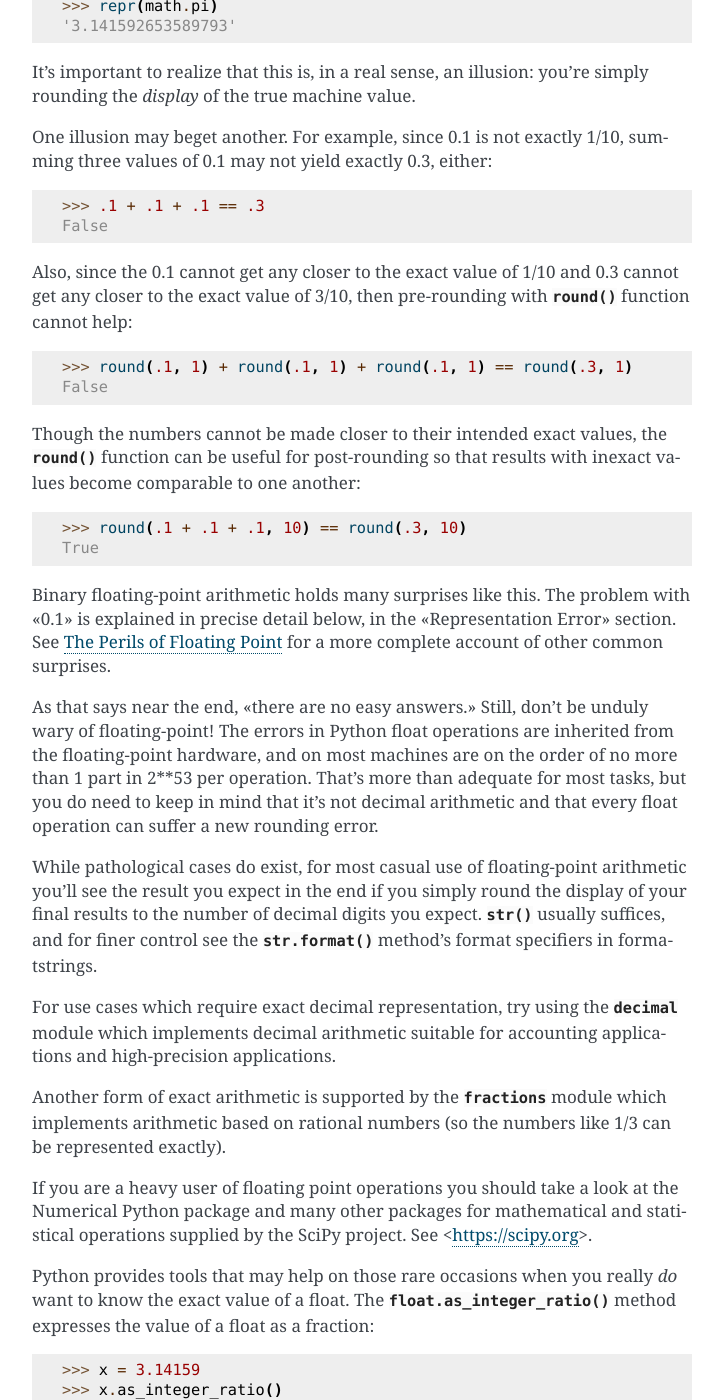
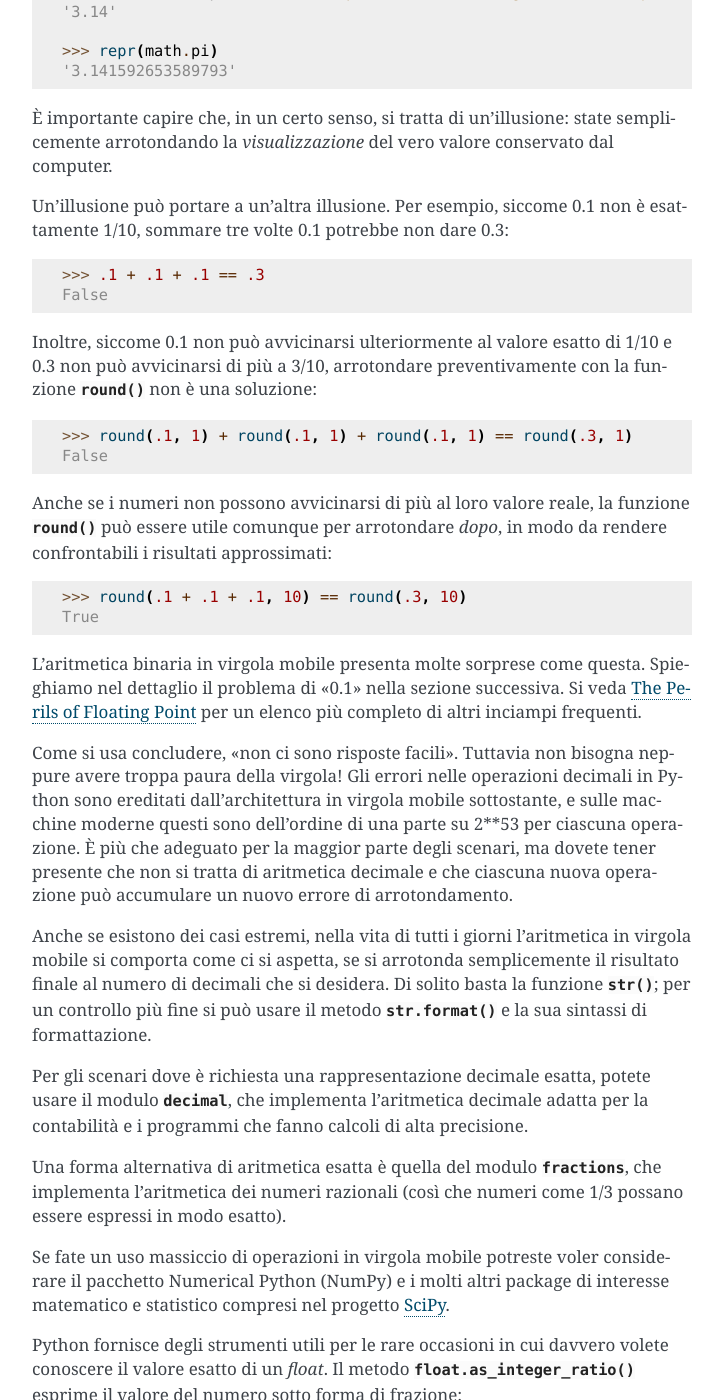
Before and after one commit to ricpol/pytutorial-it, a Sphinx documentation site: the page built from tutorial/source/floatingpoint.rst, in a window 1280 px wide and 1400 px high, scrolled down 2280 px. Shown: the whole window, without its empty margins (388-1111 px from the left). Built offline with Sphinx 7.4.7, drawn with Linux system fonts in a browser that asks for light colours; some of the changed text lies outside the part shown.

Commit message:
floatingpoint

```diff
--- a/tutorial/source/floatingpoint.rst
+++ b/tutorial/source/floatingpoint.rst
@@ -1,202 +1,125 @@
-.. testsetup::
-
-    import math
-
 .. _tut-fp-issues:
 
-**************************************************
-Floating Point Arithmetic:  Issues and Limitations
-**************************************************
+***********************************************
+Aritmetica in virgola mobile: problemi e limiti
+***********************************************
 
 .. sectionauthor:: Tim Peters <tim_one@users.sourceforge.net>
 
-
-Floating-point numbers are represented in computer hardware as base 2 (binary)
-fractions.  For example, the decimal fraction ::
+I computer rappresentano i numeri in virgola mobile come frazioni binarie. Per esempio, la frazione decimale [#]_ ::
 
    0.125
 
-has value 1/10 + 2/100 + 5/1000, and in the same way the binary fraction ::
+vale 1/10 + 2/100 + 5/1000, e allo stesso modo la frazione binaria ::
 
    0.001
 
-has value 0/2 + 0/4 + 1/8.  These two fractions have identical values, the only
-real difference being that the first is written in base 10 fractional notation,
-and the second in base 2.
+vale 0/2 + 0/4 + 1/8.  Queste due frazioni hanno lo stesso valore: l'unica differenza è che una è espressa come frazione in base 10, l'altra come frazione in base 2.
 
-Unfortunately, most decimal fractions cannot be represented exactly as binary
-fractions.  A consequence is that, in general, the decimal floating-point
-numbers you enter are only approximated by the binary floating-point numbers
-actually stored in the machine.
+Purtroppo molte frazioni decimali non possono essere rappresentate in modo esatto come frazioni binarie. Una conseguenza di ciò è che, in generale, i numeri con la virgola decimali che inserite possono essere rappresentati nel computer solo in modo approssimato come numeri binari con la virgola.
 
-The problem is easier to understand at first in base 10.  Consider the fraction
-1/3.  You can approximate that as a base 10 fraction::
+Il problema è più facile da capire in base 10. Si consideri la frazione 1/3. Si può approssimare in base 10::
 
    0.3
 
-or, better, ::
+o meglio, ::
 
    0.33
 
-or, better, ::
+o meglio, ::
 
    0.333
 
-and so on.  No matter how many digits you're willing to write down, the result
-will never be exactly 1/3, but will be an increasingly better approximation of
-1/3.
+e così via. Non importa quante cifre decimali si vogliono scrivere, il risultato non sarà mai esattamente 1/3, ma un'approssimazione sempre migliore di 1/3.
 
-In the same way, no matter how many base 2 digits you're willing to use, the
-decimal value 0.1 cannot be represented exactly as a base 2 fraction.  In base
-2, 1/10 is the infinitely repeating fraction ::
+Allo stesso modo, non importa quante cifre si scrivono, ma il valore decimale 0.1 non può essere rappresentato esattamente in base 2. Il valore 1/10 in base 2 è la frazione periodica ::
 
    0.0001100110011001100110011001100110011001100110011...
 
-Stop at any finite number of bits, and you get an approximation.  On most
-machines today, floats are approximated using a binary fraction with
-the numerator using the first 53 bits starting with the most significant bit and
-with the denominator as a power of two.  In the case of 1/10, the binary fraction
-is ``3602879701896397 / 2 ** 55`` which is close to but not exactly
-equal to the true value of 1/10.
+Se arrestiamo lo sviluppo a un numero qualsiasi di cifre, otteniamo un'approssimazione. Sui computer moderni i numeri con la virgola sono rappresentati con una frazione binaria dove il numeratore usa i primi 53 bit, partendo dal bit più significativo, e il denominatore è una potenza di 2. Nel caso di 1/10, la frazione binaria è ``3602879701896397 / 2 ** 55``: vicina, ma non esattamente uguale al vero valore di 1/10.
 
-Many users are not aware of the approximation because of the way values are
-displayed.  Python only prints a decimal approximation to the true decimal
-value of the binary approximation stored by the machine.  On most machines, if
-Python were to print the true decimal value of the binary approximation stored
-for 0.1, it would have to display ::
+Molti utenti non si accorgono di questa approssimazione perché le cifre visualizzate non sono abbastanza. Python scrive un'approssimazione decimale del vero valore che internamente è rappresentato come un'approssimazione binaria. Sulla maggior parte dei computer, se Python dovesse scrivere il valore decimale esatto dell'approssimazione binaria interna di 0.1, dovrebbe farci vedere ::
 
    >>> 0.1
    0.1000000000000000055511151231257827021181583404541015625
 
-That is more digits than most people find useful, so Python keeps the number
-of digits manageable by displaying a rounded value instead ::
+Sono molte più cifre di quelle di cui la gente ha bisogno. Python preferisce mantenere un numero gestibile di cifre decimali, visualizzando un valore approssimato::
 
    >>> 1 / 10
    0.1
 
-Just remember, even though the printed result looks like the exact value
-of 1/10, the actual stored value is the nearest representable binary fraction.
+Bisogna però ricordare che, anche se il risultato visualizzato assomiglia al valore esatto di 1/10, il valore *memorizzato* è quello della frazione binaria più prossima.
 
-Interestingly, there are many different decimal numbers that share the same
-nearest approximate binary fraction.  For example, the numbers ``0.1`` and
-``0.10000000000000001`` and
-``0.1000000000000000055511151231257827021181583404541015625`` are all
-approximated by ``3602879701896397 / 2 ** 55``.  Since all of these decimal
-values share the same approximation, any one of them could be displayed
-while still preserving the invariant ``eval(repr(x)) == x``.
+Un aspetto interessante è che ci sono molti numeri decimali che condividono la rappresentazione della stessa frazione binaria più prossima. Per esempio, i numeri ``0.1`` e ``0.10000000000000001`` e ``0.1000000000000000055511151231257827021181583404541015625`` sono tutti approssimati da ``3602879701896397 / 2 ** 55``.  Dal momento che tutti questi valori decimali condividono la stessa approssimazione, ciascuno di essi potrebbe essere visualizzato preservando l'invariante ``eval(repr(x)) == x``.
 
-Historically, the Python prompt and built-in :func:`repr` function would choose
-the one with 17 significant digits, ``0.10000000000000001``.   Starting with
-Python 3.1, Python (on most systems) is now able to choose the shortest of
-these and simply display ``0.1``.
+Molti anni fa, il prompt di Python e la funzione predefinita :func:`repr` sceglievano tra le possibili rappresentazioni quella con 17 cifre significative, ``0.10000000000000001``. A partire da Python 3.1, sulla maggior parte delle piattaforme Python è in grado di scegliere quella più breve e visualizza semplicemente ``0.1``.
 
-Note that this is in the very nature of binary floating-point: this is not a bug
-in Python, and it is not a bug in your code either.  You'll see the same kind of
-thing in all languages that support your hardware's floating-point arithmetic
-(although some languages may not *display* the difference by default, or in all
-output modes).
+Si noti che questo comportamento è dovuto alla natura intrinseca dell'aritmetica binaria in virgola mobile: non è un baco di Python e non è neppure un baco nel vostro codice. Avreste lo stesso risultato con tutti i linguaggi che si appoggiano all'aritmetica in virgola mobile del vostro hardware (anche se un linguaggio potrebbe non *visualizzare* la differenza di default, oppure non in tutte le modalità di output).
 
-For more pleasant output, you may wish to use string formatting to produce a limited number of significant digits::
+Per ottenere un output più semplice, potete usare la formattazione delle stringhe per limitare il numero delle cifre significative::
 
-   >>> format(math.pi, '.12g')  # give 12 significant digits
+   >>> format(math.pi, '.12g')  # produce 12 cifre significative
    '3.14159265359'
 
-   >>> format(math.pi, '.2f')   # give 2 digits after the point
+   >>> format(math.pi, '.2f')   # produce 2 cifre significative dopo la virgola
    '3.14'
 
    >>> repr(math.pi)
    '3.141592653589793'
 
+È importante capire che, in un certo senso, si tratta di un'illusione: state semplicemente arrotondando la *visualizzazione* del vero valore conservato dal computer.
 
-It's important to realize that this is, in a real sense, an illusion: you're
-simply rounding the *display* of the true machine value.
-
-One illusion may beget another.  For example, since 0.1 is not exactly 1/10,
-summing three values of 0.1 may not yield exactly 0.3, either::
+Un'illusione può portare a un'altra illusione. Per esempio, siccome 0.1 non è esattamente 1/10, sommare tre volte 0.1 potrebbe non dare 0.3::
 
    >>> .1 + .1 + .1 == .3
    False
 
-Also, since the 0.1 cannot get any closer to the exact value of 1/10 and
-0.3 cannot get any closer to the exact value of 3/10, then pre-rounding with
-:func:`round` function cannot help::
+Inoltre, siccome 0.1 non può avvicinarsi ulteriormente al valore esatto di 1/10 e 0.3 non può avvicinarsi di più a 3/10, arrotondare preventivamente con la funzione :func:`round` non è una soluzione::
 
    >>> round(.1, 1) + round(.1, 1) + round(.1, 1) == round(.3, 1)
    False
 
-Though the numbers cannot be made closer to their intended exact values,
-the :func:`round` function can be useful for post-rounding so that results
-with inexact values become comparable to one another::
+Anche se i numeri non possono avvicinarsi di più al loro valore reale, la funzione :func:`round` può essere utile comunque per arrotondare *dopo*, in modo da rendere confrontabili i risultati approssimati::
 
     >>> round(.1 + .1 + .1, 10) == round(.3, 10)
     True
 
-Binary floating-point arithmetic holds many surprises like this.  The problem
-with "0.1" is explained in precise detail below, in the "Representation Error"
-section.  See `The Perils of Floating Point <http://www.lahey.com/float.htm>`_
-for a more complete account of other common surprises.
+L'aritmetica binaria in virgola mobile presenta molte sorprese come questa. Spieghiamo nel dettaglio il problema di "0.1" nella sezione successiva. Si veda `The Perils of Floating Point <http://www.lahey.com/float.htm>`_ per un elenco più completo di altri inciampi frequenti.
 
-As that says near the end, "there are no easy answers."  Still, don't be unduly
-wary of floating-point!  The errors in Python float operations are inherited
-from the floating-point hardware, and on most machines are on the order of no
-more than 1 part in 2\*\*53 per operation.  That's more than adequate for most
-tasks, but you do need to keep in mind that it's not decimal arithmetic and
-that every float operation can suffer a new rounding error.
+Come si usa concludere, "non ci sono risposte facili". Tuttavia non bisogna neppure avere troppa paura della virgola! Gli errori nelle operazioni decimali in Python sono ereditati dall'architettura in virgola mobile sottostante, e sulle macchine moderne questi sono dell'ordine di una parte su 2\*\*53 per ciascuna operazione. È più che adeguato per la maggior parte degli scenari, ma dovete tener presente che non si tratta di aritmetica decimale e che ciascuna nuova operazione può accumulare un nuovo errore di arrotondamento.
 
-While pathological cases do exist, for most casual use of floating-point
-arithmetic you'll see the result you expect in the end if you simply round the
-display of your final results to the number of decimal digits you expect.
-:func:`str` usually suffices, and for finer control see the :meth:`str.format`
-method's format specifiers in :ref:`formatstrings`.
+Anche se esistono dei casi estremi, nella vita di tutti i giorni l'aritmetica in virgola mobile si comporta come ci si aspetta, se si arrotonda semplicemente il risultato finale al numero di decimali che si desidera. Di solito basta la funzione :func:`str`; per un controllo più fine si può usare il metodo :meth:`str.format` e la sua :ref:`sintassi di formattazione<formatstrings>`.
 
-For use cases which require exact decimal representation, try using the
-:mod:`decimal` module which implements decimal arithmetic suitable for
-accounting applications and high-precision applications.
+Per gli scenari dove è richiesta una rappresentazione decimale esatta, potete usare il modulo :mod:`decimal`, che implementa l'aritmetica decimale adatta per la contabilità e i programmi che fanno calcoli di alta precisione.
 
-Another form of exact arithmetic is supported by the :mod:`fractions` module
-which implements arithmetic based on rational numbers (so the numbers like
-1/3 can be represented exactly).
+Una forma alternativa di aritmetica esatta è quella del modulo :mod:`fractions`, che implementa l'aritmetica dei numeri razionali (così che numeri come 1/3 possano essere espressi in modo esatto).
 
-If you are a heavy user of floating point operations you should take a look
-at the Numerical Python package and many other packages for mathematical and
-statistical operations supplied by the SciPy project. See <https://scipy.org>.
+Se fate un uso massiccio di operazioni in virgola mobile potreste voler considerare il pacchetto Numerical Python (NumPy) e i molti altri package di interesse matematico e statistico compresi nel progetto `SciPy <https://scipy.org>`_.
 
-Python provides tools that may help on those rare occasions when you really
-*do* want to know the exact value of a float.  The
-:meth:`float.as_integer_ratio` method expresses the value of a float as a
-fraction::
+Python fornisce degli strumenti utili per le rare occasioni in cui davvero volete conoscere il valore esatto di un *float*. Il metodo :meth:`float.as_integer_ratio` esprime il valore del numero sotto forma di frazione::
 
    >>> x = 3.14159
    >>> x.as_integer_ratio()
    (3537115888337719, 1125899906842624)
 
-Since the ratio is exact, it can be used to losslessly recreate the
-original value::
+Siccome il rapporto è un valore esatto, può essere usato per ricreare il valore originario senza perdita di precisione::
 
     >>> x == 3537115888337719 / 1125899906842624
     True
 
-The :meth:`float.hex` method expresses a float in hexadecimal (base
-16), again giving the exact value stored by your computer::
+Il metodo :meth:`float.hex` esprime il numero in notazione esadecimale (base 16), restituendo il valore esatto conservato nel computer::
 
    >>> x.hex()
    '0x1.921f9f01b866ep+1'
 
-This precise hexadecimal representation can be used to reconstruct
-the float value exactly::
+Anche questa rappresentazione esadecimale è precisa e può essere usata per ricostruire il numero originale::
 
     >>> x == float.fromhex('0x1.921f9f01b866ep+1')
     True
 
-Since the representation is exact, it is useful for reliably porting values
-across different versions of Python (platform independence) and exchanging
-data with other languages that support the same format (such as Java and C99).
+Dal momento che questa rappresentazione è esatta, può essere usata per trasportare il valore in modo affidabile tra diverse versioni di Python (su diverse piattaforme) e per scambiare dati con altri linguaggi che supportano lo stesso formato (come Java e C99).
 
-Another helpful tool is the :func:`math.fsum` function which helps mitigate
-loss-of-precision during summation.  It tracks "lost digits" as values are
-added onto a running total.  That can make a difference in overall accuracy
-so that the errors do not accumulate to the point where they affect the
-final total:
+Un altro strumento utile è la funzione :func:`math.fsum`, che aiuta ad alleviare il problema della perdita di precisione durante la somma. Questa funzione tiene traccia dei "decimali perduti" man mano che i valori sono aggiunti al totale. Questo può fare la differenza nella precisione complessiva, evitando che gli errori si accumulino al punto di influenzare il risultato finale::
 
    >>> sum([0.1] * 10) == 1.0
    False
@@ -205,84 +128,63 @@ final total:
 
 .. _tut-fp-error:
 
-Representation Error
-====================
+Errore di rappresentazione
+==========================
 
-This section explains the "0.1" example in detail, and shows how you can perform
-an exact analysis of cases like this yourself.  Basic familiarity with binary
-floating-point representation is assumed.
+Questa sezione spiega in dettaglio l'esempio di "0.1" visto sopra e mostra come eseguire un'analisi di casi del genere. Si assume che il lettore abbia una conoscenza di base della rappresentazione binaria in virgola mobile.
 
-:dfn:`Representation error` refers to the fact that some (most, actually)
-decimal fractions cannot be represented exactly as binary (base 2) fractions.
-This is the chief reason why Python (or Perl, C, C++, Java, Fortran, and many
-others) often won't display the exact decimal number you expect.
+Con "errore di rappresentazione" si intende il fatto che alcune frazioni decimali (la maggior parte, in effetti) non possono essere rappresentate in modo esatto come frazioni binarie (in base 2). Questo è il motivo di fondo per cui Python (o Perl, C, C++, Java, Fortran e molti altri) talvolta non visualizzano esattamente il numero decimale che uno si aspetta.
 
-Why is that?  1/10 is not exactly representable as a binary fraction. Almost all
-machines today (November 2000) use IEEE-754 floating point arithmetic, and
-almost all platforms map Python floats to IEEE-754 "double precision".  754
-doubles contain 53 bits of precision, so on input the computer strives to
-convert 0.1 to the closest fraction it can of the form *J*/2**\ *N* where *J* is
-an integer containing exactly 53 bits.  Rewriting ::
+Perché succede? 1/10 non può essere rappresentato come una frazione binaria. Quasi tutti i computer oggi (novembre 2000) usano l'aritmetica in virgola mobile IEEE-754 e in quasi tutte le piattaforme un *float* di Python è implementato come un numero "in doppia precisione" IEEE-754. Questi numeri hanno una precisione di 53 bit, quindi il computer in ingresso cerca di convertire 0.1 alla frazione più vicina che riesce a ottenere nella forma *J*/2**\ *N* dove *J* è un intero che contiene esattamente 53 bit. Quindi, scrivendo ::
 
    1 / 10 ~= J / (2**N)
 
-as ::
+come ::
 
    J ~= 2**N / 10
 
-and recalling that *J* has exactly 53 bits (is ``>= 2**52`` but ``< 2**53``),
-the best value for *N* is 56::
+e ricordando che *J* ha esattamente 53 bit (ovvero è ``>= 2**52`` ma ``< 2**53``), il miglior valore per *N* è 56::
 
     >>> 2**52 <=  2**56 // 10  < 2**53
     True
 
-That is, 56 is the only value for *N* that leaves *J* with exactly 53 bits.  The
-best possible value for *J* is then that quotient rounded::
+Ovvero, 56 è l'unico valore di *N* che permette a *J* di avere esattamente 53 bit. Il miglior valore di *J* è di conseguenza il quoziente arrotondato::
 
    >>> q, r = divmod(2**56, 10)
    >>> r
    6
 
-Since the remainder is more than half of 10, the best approximation is obtained
-by rounding up::
+Dal momento che il resto è maggiore della metà di 10, la migliore approssimazione si ottiene arrotondando verso l'alto::
 
    >>> q+1
    7205759403792794
 
-Therefore the best possible approximation to 1/10 in 754 double precision is::
+Quindi la migliore approssimazione possibile di 1/10 come numero in "doppia precisione" IEEE-754 è::
 
    7205759403792794 / 2 ** 56
 
-Dividing both the numerator and denominator by two reduces the fraction to::
+Dividere numeratore e denominatore per due riduce la frazione a::
 
    3602879701896397 / 2 ** 55
 
-Note that since we rounded up, this is actually a little bit larger than 1/10;
-if we had not rounded up, the quotient would have been a little bit smaller than
-1/10.  But in no case can it be *exactly* 1/10!
+Si noti che, avendo arrotondato verso l'alto, questo numero è leggermente più grande di 1/10; se avessimo arrotondato verso il basso, sarebbe più piccolo. Comunque in nessun caso potrebbe essere *esattamente* 1/10.
 
-So the computer never "sees" 1/10:  what it sees is the exact fraction given
-above, the best 754 double approximation it can get::
+Il computer quindi non "vede" mai 1/10: vede piuttosto la frazione esatta che abbiamo ricavato qui sopra, ovvero la migliore approssimazione IEEE-754 che può ottenere::
 
    >>> 0.1 * 2 ** 55
    3602879701896397.0
 
-If we multiply that fraction by 10\*\*55, we can see the value out to
-55 decimal digits::
+Se moltiplichiamo la frazione per 10\*\*55, possiamo vedere il valore che si sviluppa per 55 cifre decimali::
 
    >>> 3602879701896397 * 10 ** 55 // 2 ** 55
    1000000000000000055511151231257827021181583404541015625
 
-meaning that the exact number stored in the computer is equal to
-the decimal value 0.1000000000000000055511151231257827021181583404541015625.
-Instead of displaying the full decimal value, many languages (including
-older versions of Python), round the result to 17 significant digits::
+Questo vuol dire che il numero esatto conservato internamente è uguale al valore decimale 0.1000000000000000055511151231257827021181583404541015625. Invece di visualizzare il valore decimale per intero, molti linguaggi (incluse le vecchie versioni di Python) lo arrotondano a 17 cifre significative::
 
    >>> format(0.1, '.17f')
    '0.10000000000000001'
 
-The :mod:`fractions` and :mod:`decimal` modules make these calculations
-easy::
+I moduli :mod:`fractions` e :mod:`decimal` facilitano questi calcoli::
 
    >>> from decimal import Decimal
    >>> from fractions import Fraction
@@ -298,3 +200,9 @@ easy::
 
    >>> format(Decimal.from_float(0.1), '.17')
    '0.10000000000000001'
+
+.. only:: html
+
+   .. rubric:: Note
+
+.. [#] ndT: i numeri "con la virgola" in Inglese (e in Python, e in qualsiasi linguaggio di programmazione) si scrivono naturalmente "con il punto". *Virgola mobile* in Inglese è *floating point*.
```
